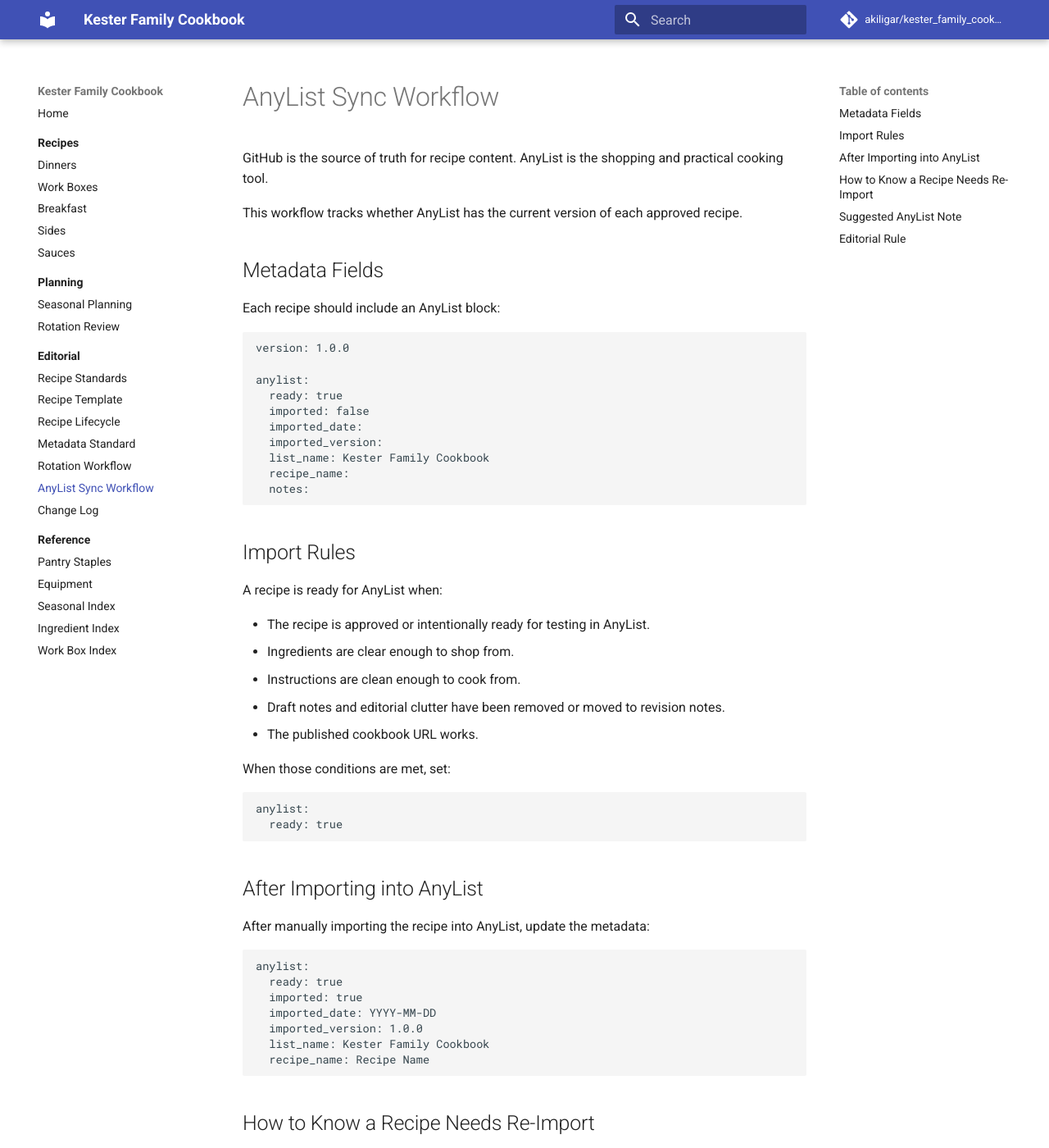
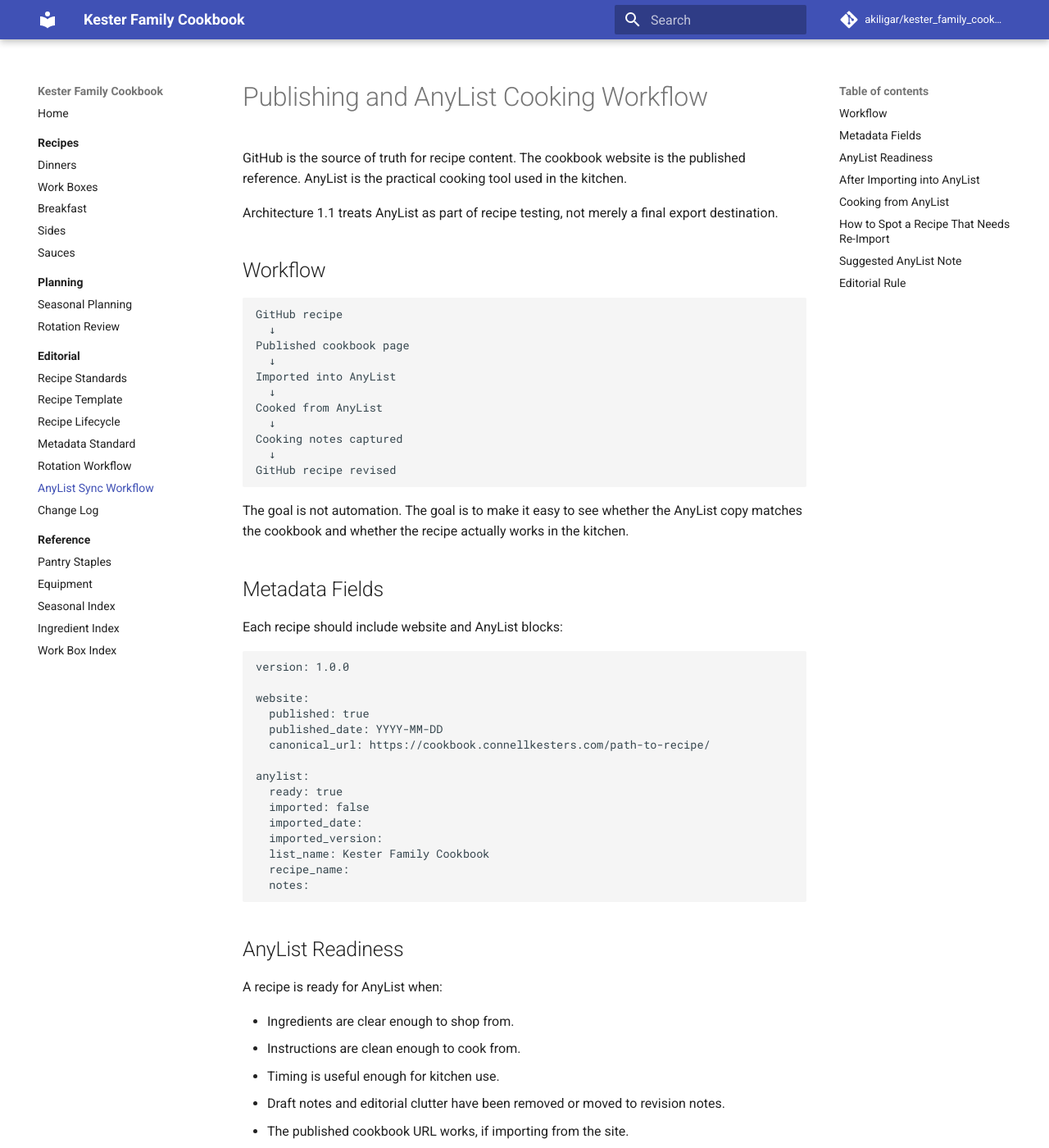
Before and after one commit to akiligar/kester_family_cookbook, an MkDocs documentation site: the page built from docs/editorial/anylist-sync-workflow.md, in a window 1280 px wide and 1400 px high. Shown: the whole window at 82% size. Built offline with MkDocs 1.6.1 and Material for MkDocs 9.7.7, drawn with Linux system fonts in a browser that asks for light colours; comment, search, counter and statistics services are not loaded; some of the changed text lies outside the part shown.

Commit message:
Update AnyList workflow to architecture 1.1

````diff
--- a/docs/editorial/anylist-sync-workflow.md
+++ b/docs/editorial/anylist-sync-workflow.md
@@ -1,15 +1,38 @@
-# AnyList Sync Workflow
+# Publishing and AnyList Cooking Workflow
 
-GitHub is the source of truth for recipe content. AnyList is the shopping and practical cooking tool.
+GitHub is the source of truth for recipe content. The cookbook website is the published reference. AnyList is the practical cooking tool used in the kitchen.
 
-This workflow tracks whether AnyList has the current version of each approved recipe.
+Architecture 1.1 treats AnyList as part of recipe testing, not merely a final export destination.
+
+## Workflow
+
+```text
+GitHub recipe
+  ↓
+Published cookbook page
+  ↓
+Imported into AnyList
+  ↓
+Cooked from AnyList
+  ↓
+Cooking notes captured
+  ↓
+GitHub recipe revised
+```
+
+The goal is not automation. The goal is to make it easy to see whether the AnyList copy matches the cookbook and whether the recipe actually works in the kitchen.
 
 ## Metadata Fields
 
-Each recipe should include an AnyList block:
+Each recipe should include website and AnyList blocks:
 
 ```yaml
 version: 1.0.0
+
+website:
+  published: true
+  published_date: YYYY-MM-DD
+  canonical_url: https://cookbook.connellkesters.com/path-to-recipe/
 
 anylist:
   ready: true
@@ -21,15 +44,17 @@ anylist:
   notes:
 ```
 
-## Import Rules
+## AnyList Readiness
 
 A recipe is ready for AnyList when:
 
-- The recipe is approved or intentionally ready for testing in AnyList.
 - Ingredients are clear enough to shop from.
 - Instructions are clean enough to cook from.
+- Timing is useful enough for kitchen use.
 - Draft notes and editorial clutter have been removed or moved to revision notes.
-- The published cookbook URL works.
+- The published cookbook URL works, if importing from the site.
+
+A recipe may be imported into AnyList while still in `testing` status. Cooking from AnyList may be part of the test.
 
 When those conditions are met, set:
 
@@ -52,9 +77,22 @@ anylist:
   recipe_name: Recipe Name
 ```
 
-## How to Know a Recipe Needs Re-Import
+## Cooking from AnyList
 
-A recipe needs re-import when the cookbook version is newer than the imported AnyList version.
+When a recipe is cooked from AnyList, capture feedback in the recipe's Cooking Feedback section.
+
+Useful notes include:
+
+- Did the step order work?
+- Were the timers helpful?
+- Were ingredient amounts clear?
+- Was anything hard to read while cooking?
+- Did the recipe need more or less detail?
+- Should the GitHub recipe be revised before the next import?
+
+## How to Spot a Recipe That Needs Re-Import
+
+A recipe probably needs re-import when the cookbook version is newer than the imported AnyList version.
 
 Example:
 
@@ -66,7 +104,7 @@ anylist:
   imported_version: 1.0.0
 ```
 
-This means the website has changed since the recipe was imported into AnyList.
+This does not automatically detect a mismatch. It gives us a simple manual way to spot that GitHub has changed since the AnyList copy was imported.
 
 ## Suggested AnyList Note
 
````
